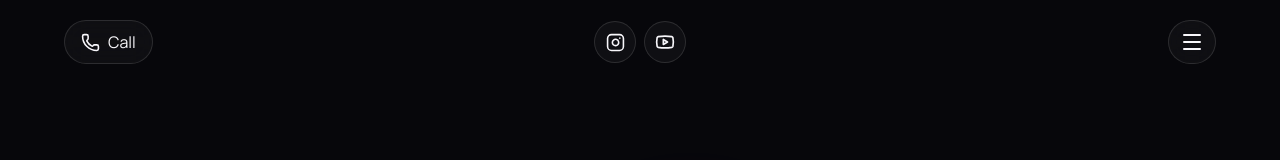
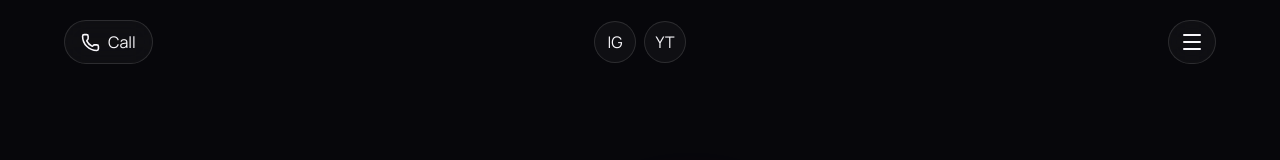
Before and after one commit to nishan-tradeweb/Rawchord, a React (Vite) app: page / in a window 1280 px wide. Shown: the top 160 px of the page. Built offline with nearby package versions, Linux system fonts and the light colour scheme.

Commit message:
Update App.tsx

```diff
--- a/src/App.tsx
+++ b/src/App.tsx
@@ -3,7 +3,7 @@ import { motion } from "framer-motion";
 import {
   ArrowUpRight, Menu, Phone, Mail, MapPin,
   MessageCircle, X, Play, Pause, Music2, Volume2, ExternalLink,
-  InstagramIcon, YoutubeIcon
+
 } from "lucide-react";
 import logo from "./assets/rawchord-logo.png";
 import { services, studio, works } from "./data";
@@ -34,8 +34,8 @@ function App() {
           </a>
 
           <div className="social-header" aria-label="Social links">
-            <a href={studio.instagram} target="_blank" rel="noreferrer" aria-label="Instagram"><InstagramIcon size={19} /></a>
-            <a href={studio.youtube} target="_blank" rel="noreferrer" aria-label="YouTube"><YoutubeIcon size={20} /></a>
+            <a href={studio.instagram} target="_blank" rel="noreferrer" aria-label="Instagram"><span className="social-text">IG</span></a>
+            <a href={studio.youtube} target="_blank" rel="noreferrer" aria-label="YouTube"><span className="social-text">YT</span></a>
           </div>
 
           <button className="menu-button" onClick={() => setMenuOpen(true)} aria-label="Open menu">
@@ -236,8 +236,8 @@ function App() {
           <p>Music production and recording studio<br />Chelari, Malappuram</p>
         </div>
         <div className="footer-socials">
-          <a href={studio.instagram} target="_blank" rel="noreferrer" aria-label="RawChord Instagram"><InstagramIcon /></a>
-          <a href={studio.youtube} target="_blank" rel="noreferrer" aria-label="RawChord YouTube"><YoutubeIcon /></a>
+          <a href={studio.instagram} target="_blank" rel="noreferrer" aria-label="RawChord Instagram"><span className="social-text">IG</span></a>
+          <a href={studio.youtube} target="_blank" rel="noreferrer" aria-label="RawChord YouTube"><span className="social-text">YT</span></a>
         </div>
         <p className="copyright">© {new Date().getFullYear()} RawChord. All rights reserved.</p>
       </footer>
```
